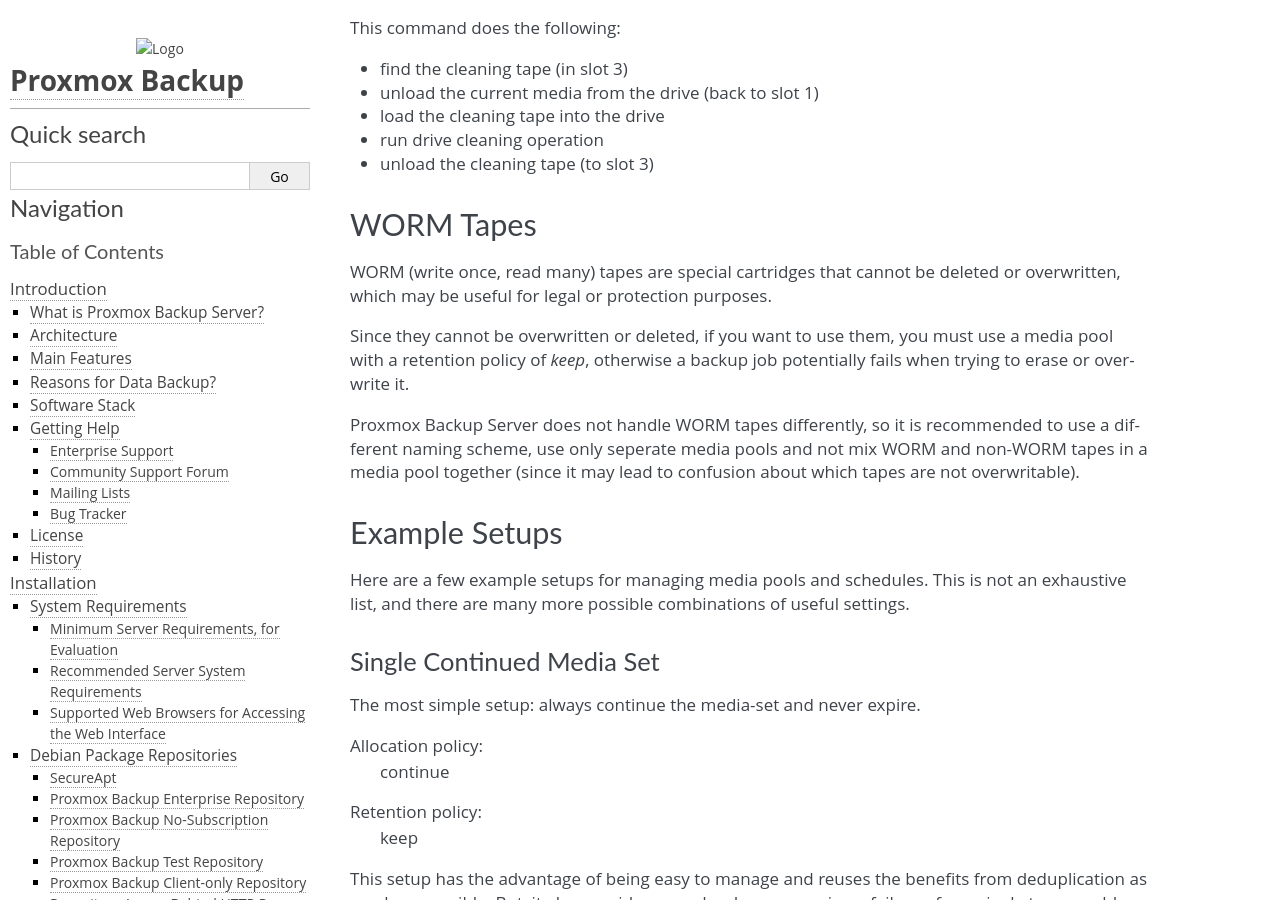
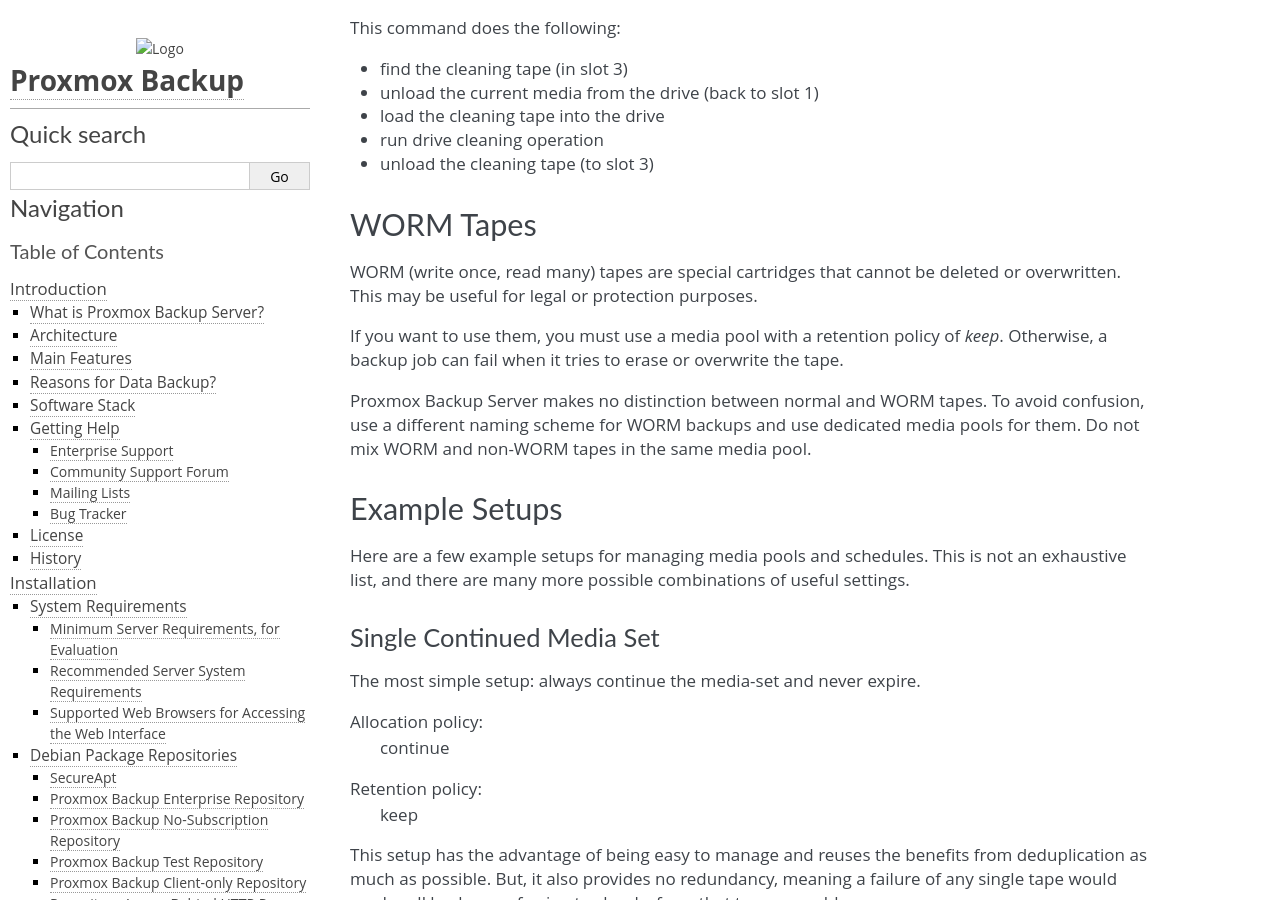
Before and after one commit to rikka-chunibyo/PBS-X, a Sphinx documentation site: the page built from docs/tape-backup.rst, in a window 1280 px wide and 900 px high, scrolled down 22144 px. Built offline with Sphinx 7.4.7, drawn with Linux system fonts in a browser that asks for light colours.

Commit message:
docs: reword WORM tape documentation
Mainly splitting long sentences into smaller ones. Some rewording
happened in the process.

The changes should still transport the same information.

Signed-off-by: Aaron Lauterer <a.lauterer@proxmox.com>
Reviewed-by: Dominik Csapak <d.csapak@proxmox.com>

```diff
--- a/docs/tape-backup.rst
+++ b/docs/tape-backup.rst
@@ -1053,17 +1053,18 @@ This command does the following:
 WORM Tapes
 ----------
 
-WORM (write once, read many) tapes are special cartridges that cannot be deleted
-or overwritten, which may be useful for legal or protection purposes.
+WORM (write once, read many) tapes are special cartridges that cannot be
+deleted or overwritten. This may be useful for legal or protection purposes.
 
-Since they cannot be overwritten or deleted, if you want to use them, you must
-use a media pool with a retention policy of `keep`, otherwise a backup job
-potentially fails when trying to erase or overwrite it.
+If you want to use them, you must use a media pool with a retention policy of
+`keep`. Otherwise, a backup job can fail when it tries to erase or overwrite
+the tape.
 
-Proxmox Backup Server does not handle WORM tapes differently, so it is
-recommended to use a different naming scheme, use only seperate media pools
-and not mix WORM and non-WORM tapes in a media pool together (since it may
-lead to confusion about which tapes are not overwritable).
+Proxmox Backup Server makes no distinction between normal and WORM tapes. To
+avoid confusion, use a different naming scheme for WORM backups and use
+dedicated media pools for them. Do not mix WORM and non-WORM tapes in the same
+media pool.
+
 
 Example Setups
 --------------
```
